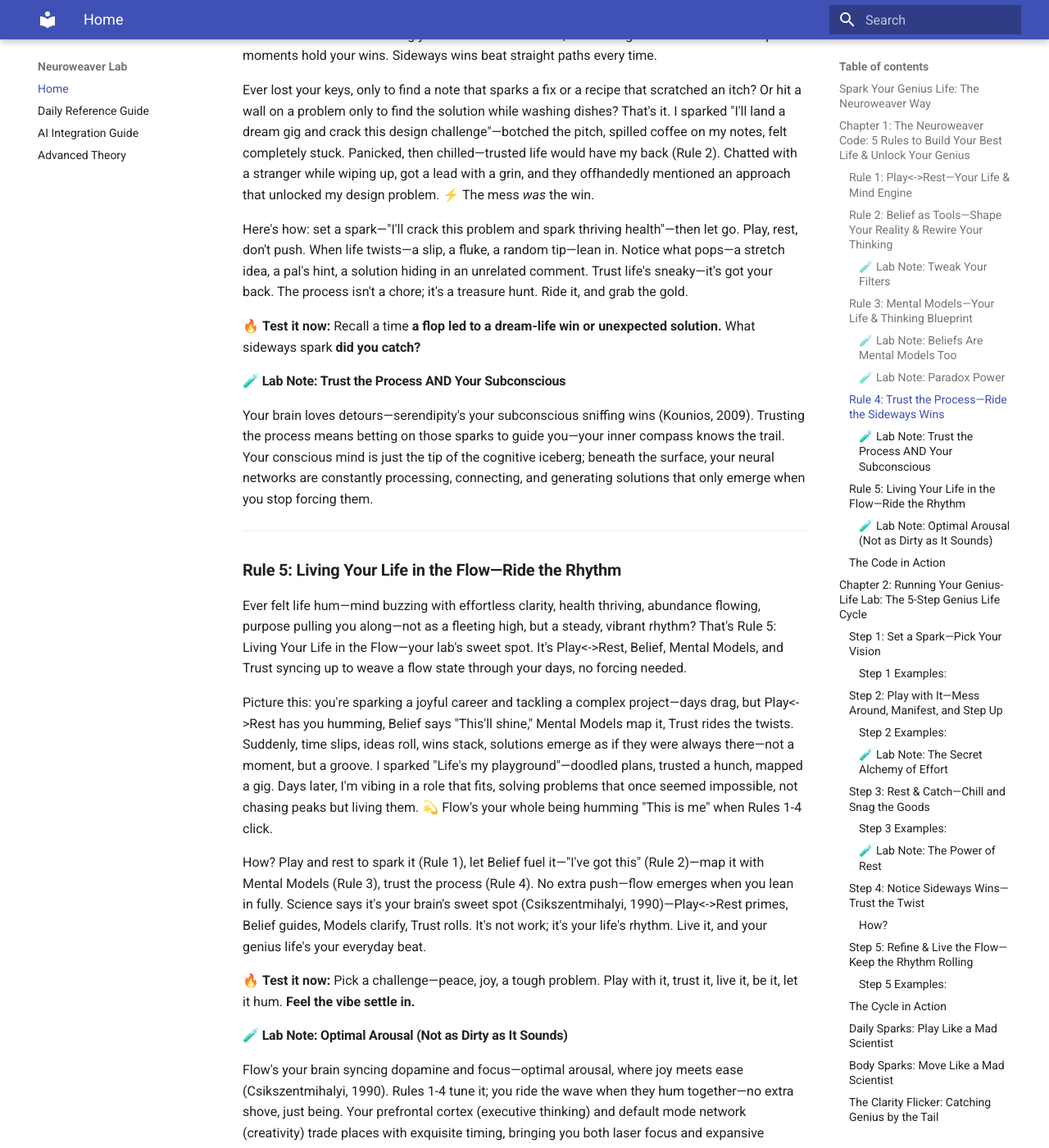
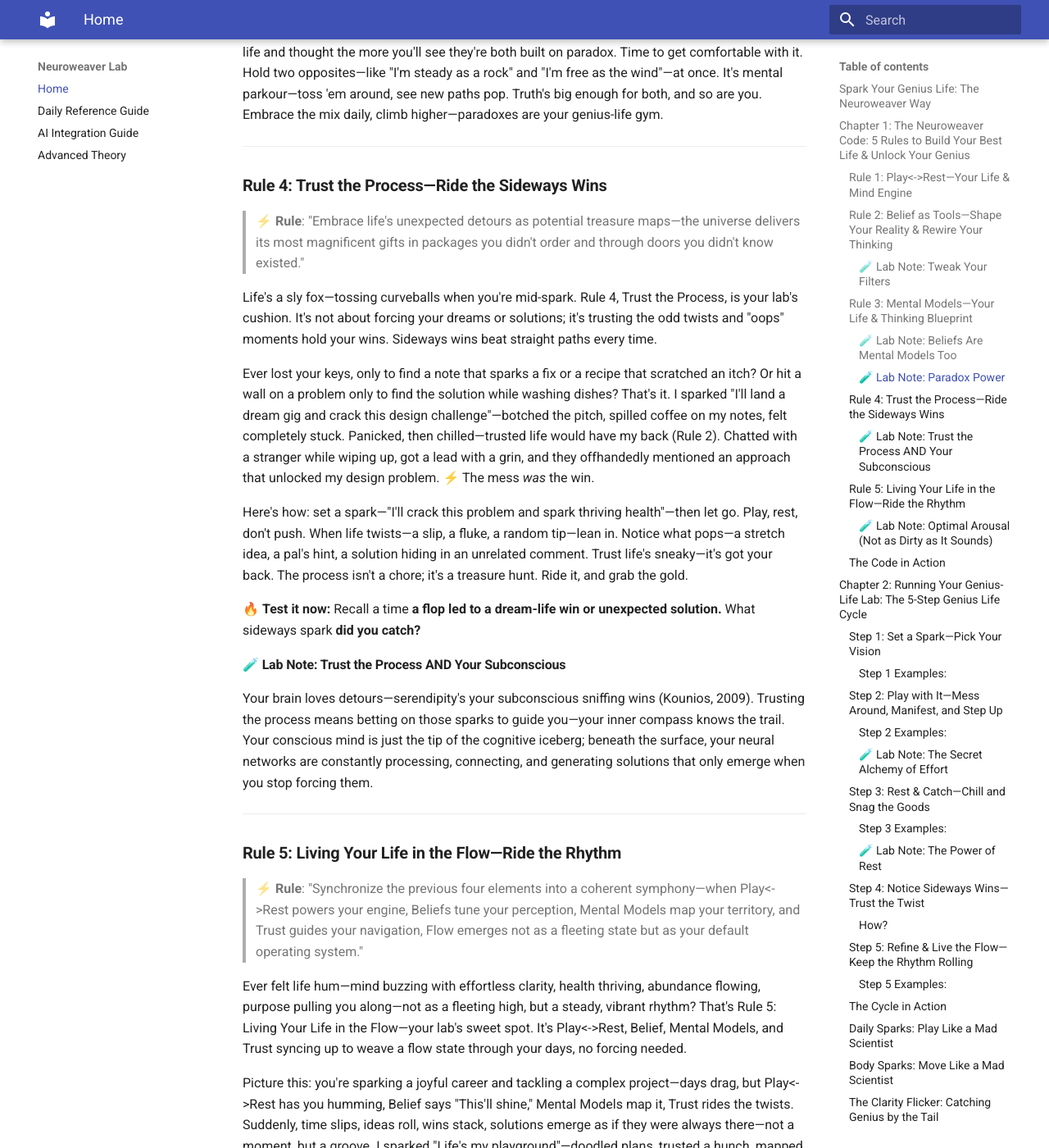
Before and after one commit to phillipclapham/neuroweaver, an MkDocs documentation site: the page built from docs/index.md, in a window 1280 px wide and 1400 px high, scrolled down 6017 px. Shown: the whole window at 82% size. Built offline with MkDocs 1.6.1 and Material for MkDocs 9.7.7, drawn with Linux system fonts in a browser that asks for light colours; some of the changed text lies outside the part shown.

Commit message:
book refinements

```diff
--- a/docs/index.md
+++ b/docs/index.md
@@ -26,6 +26,8 @@ Welcome to the heart of *Spark Your Genius Life*—where we don't just talk thri
 
 ### **Rule 1: Play<->Rest—Your Life & Mind Engine**
 
+>⚡ **Rule**: "Oscillate between zealous tinkering and deliberate stillness—your genius life emerges not from constant effort but from the electric rhythm between inspired action and receptive pause."
+
 Ever notice how your best ideas and dreams—like the solution to that problem you've been wrestling with for days or a home so calm it feels like a retreat—do not manifest when you try to force them? That they peek out of hiding when you've turned your brain off or quit trying so hard? That's your genius life begging for playtime, not another grind session. Rule 1's your heartbeat: Play<->Rest. It's simple—mess around like a kid on a sugar high with a shiny new toy and a wild idea, then chill like a cat in a sunbeam. Play opens the possibilities in both your thinking and your life; Rest lets 'em stick.
 
 Picture this: you're chasing thriving health while also tackling a complex work problem—your body's creaky, your mind's fuzzy, energy's low, like a ship with no wind. Instead of forcing a gym session or staring harder at your screen, you doodle a superhero tossing energy boosts your way. Guess what? A few minutes of this and you still don't feel like hitting the gym, but silly dancing to your favorite tune in the kitchen? Now that sounds like something you can do. As you twirl, a thought hits: "Move a bit, feel alive" alongside a completely unexpected solution to your work problem. That's Play sparking both your genius and your dream life simultaneously. Then, you step back, sip tea, watch the breeze play with the trees through the kitchen window, and let it settle—Rest locks it all in, your body humming and your mind clarifying like twin sparks. ⚡ Next thing, you're plotting a new daily workout scripted like a heist movie that feels more like a game than a chore, and your work solution has evolved from vague intuition to crystal clarity.
@@ -37,6 +39,8 @@ This isn't slacking—it's science with a twist. Play pumps dopamine, your brain
 ---
 
 ### **Rule 2: Belief as Tools—Shape Your Reality & Rewire Your Thinking**
+
+>⚡ **Rule**: "Adopt, test, and discard beliefs based on their capacity to reveal possibility and fun—treat them as experimental instruments in your life laboratory rather than eternal truths carved in cosmic stone."
 
 What if your hunches could tilt your world and reshape how your mind works? This isn't fairy tales—it's science with a mischievous grin: what you believe shapes what you spot and grab from reality, including how your own cognition functions. Rule 2 is Belief as Tools—your lab's spark starters. Beliefs aren't set in stone; they're tools you test, tweak, and toss when they're done.
 
@@ -53,6 +57,8 @@ Beliefs tweak your brain's lens—call 'em your lab goggles. Expect peace, and c
 ---
 
 ### **Rule 3: Mental Models—Your Life & Thinking Blueprint**
+
+>⚡ **Rule**: "Continuously craft, test, and revise your explanatory frameworks for everything—your perception of reality is only as sophisticated as the mental models you've built to interpret it."
 
 Ever tried chasing a dream or solving a complex problem—like a job you love or a project that's tied in knots—without a clue or plan, tripping over life's mess? That's life without Mental Models—Rule 3's your clarity blueprint. These aren't stale charts; they're living maps your brain builds to sort the chaos and spark your best life and thinking. Think of them as your lab's X-ray specs—see how your dreams and problems tick, connect the dots, and dodge the muck.
 
@@ -86,6 +92,8 @@ Contradictions and paradoxes aren't blocks—they're your spark ladder. The more
 
 ### **Rule 4: Trust the Process—Ride the Sideways Wins**
 
+>⚡ **Rule**: "Embrace life's unexpected detours as potential treasure maps—the universe delivers its most magnificent gifts in packages you didn't order and through doors you didn't know existed."
+
 Life's a sly fox—tossing curveballs when you're mid-spark. Rule 4, Trust the Process, is your lab's cushion. It's not about forcing your dreams or solutions; it's trusting the odd twists and "oops" moments hold your wins. Sideways wins beat straight paths every time.
 
 Ever lost your keys, only to find a note that sparks a fix or a recipe that scratched an itch? Or hit a wall on a problem only to find the solution while washing dishes? That's it. I sparked "I'll land a dream gig and crack this design challenge"—botched the pitch, spilled coffee on my notes, felt completely stuck. Panicked, then chilled—trusted life would have my back (Rule 2). Chatted with a stranger while wiping up, got a lead with a grin, and they offhandedly mentioned an approach that unlocked my design problem. ⚡ The mess *was* the win.
@@ -101,6 +109,8 @@ Your brain loves detours—serendipity's your subconscious sniffing wins (Kounio
 ---
 
 ### **Rule 5: Living Your Life in the Flow—Ride the Rhythm**
+
+>⚡ **Rule**: "Synchronize the previous four elements into a coherent symphony—when Play<->Rest powers your engine, Beliefs tune your perception, Mental Models map your territory, and Trust guides your navigation, Flow emerges not as a fleeting state but as your default operating system."
 
 Ever felt life hum—mind buzzing with effortless clarity, health thriving, abundance flowing, purpose pulling you along—not as a fleeting high, but a steady, vibrant rhythm? That's Rule 5: Living Your Life in the Flow—your lab's sweet spot. It's Play<->Rest, Belief, Mental Models, and Trust syncing up to weave a flow state through your days, no forcing needed.
 
```
Also changed, not shown: README.md (+10 -0 lines), site/index.html, site/search/search_index.json.
